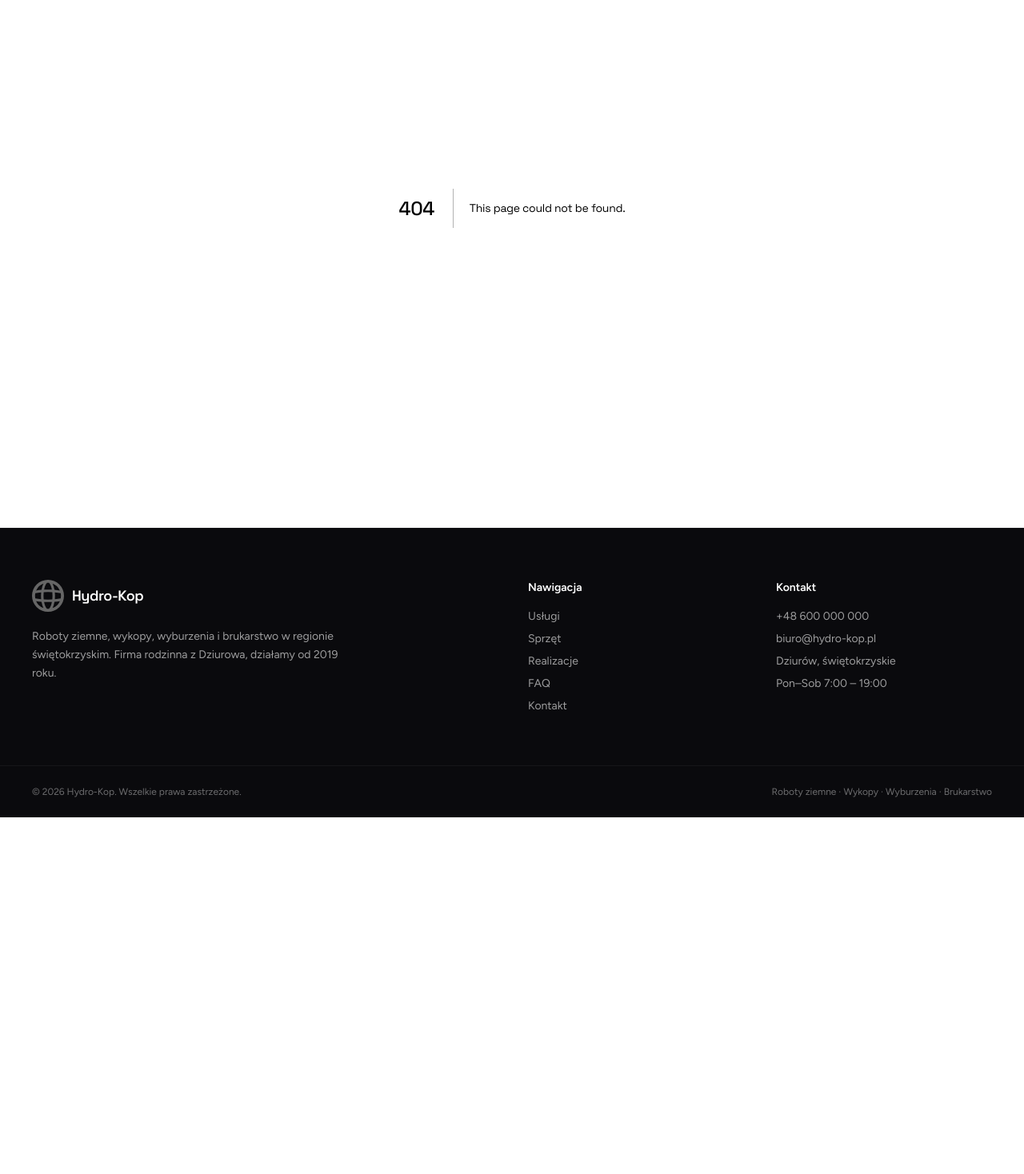
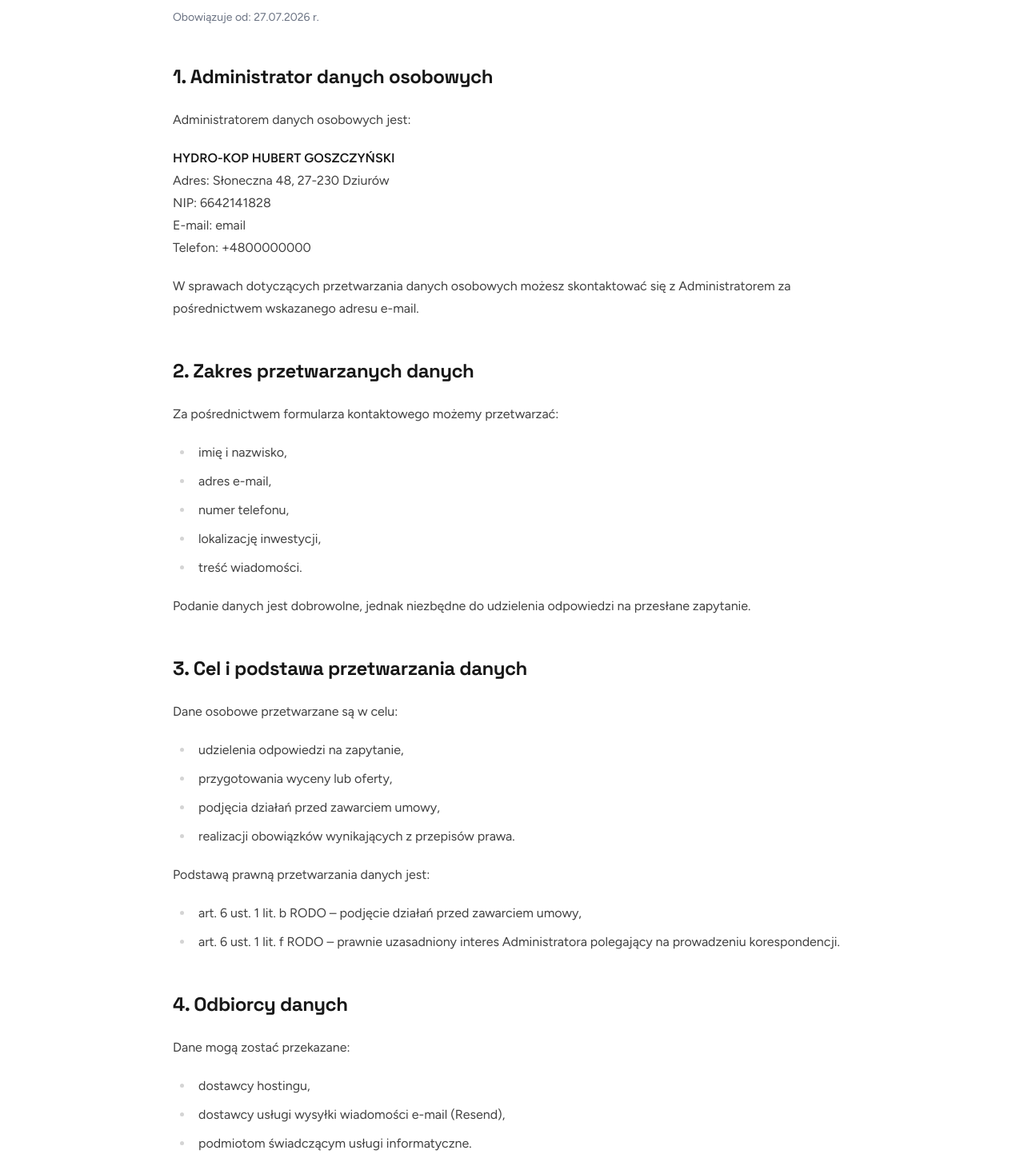
Before and after one commit to Mikolaj982/hydro-kop, a Next.js app: page /polityka-prywatnosci in a window 1280 px wide. Before the commit this address had no page. Shown: the part 140-1608 px from the top of the page at 80% size. Before the commit the page ends 1162 px from the top, so only its background shows below. Built offline with nearby package versions, Linux system fonts and the light colour scheme.

Commit message:
feat: add privacy policy and legal layout

```diff
--- /dev/null
+++ b/app/(legal)/layout.tsx
@@ -0,0 +1,11 @@
+export default function LegalLayout({
+    children,
+}: {
+    children: React.ReactNode;
+}) {
+    return (
+        <main className="min-h-screen">
+            {children}
+        </main>
+    );
+}
--- /dev/null
+++ b/app/(legal)/polityka-prywatnosci/page.tsx
@@ -0,0 +1,10 @@
+import type { Metadata } from "next";
+import { PrivacyPolicy } from "../../../components/sections/PrivacyPolicy";
+
+export const metadata: Metadata = {
+    title: "Polityka Prywatności",
+};
+
+export default function PrivacyPolicyPage() {
+    return <PrivacyPolicy />;
+}
--- /dev/null
+++ b/app/(site)/layout.tsx
@@ -0,0 +1,16 @@
+import { Footer } from "@/components/layout/Footer/Footer";
+import Nav from "@/components/layout/Nav/Nav";
+
+export default function SiteLayout({
+    children,
+}: {
+    children: React.ReactNode;
+}) {
+    return (
+        <>
+            <Nav />
+            {children}
+            <Footer />
+        </>
+    );
+}
--- a/app/globals.css
+++ b/app/globals.css
@@ -1,6 +1,7 @@
 @import "tailwindcss";
 @import "tw-animate-css";
 @import "shadcn/tailwind.css";
+@plugin "@tailwindcss/typography";
 
 @custom-variant dark (&:is(.dark *));
 
--- a/app/layout.tsx
+++ b/app/layout.tsx
@@ -3,20 +3,10 @@ import { Figtree, Space_Grotesk } from "next/font/google";
 import "./globals.css";
 import { cn } from "@/lib/utils";
 import { SITE_URL } from "@/data/content";
-import Nav from "@/components/layout/Nav/Nav";
-import { Footer } from "@/components/layout/Footer/Footer";
+import { Toaster } from "sonner";
 
 const figtree = Figtree({ subsets: ["latin", "latin-ext"], variable: "--font-sans" });
 const spaceGrotesk = Space_Grotesk({ subsets: ["latin", "latin-ext"], variable: "--font-display" });
-// const geistSans = Geist({
-//   variable: "--font-geist-sans",
-//   subsets: ["latin"],
-// });
-
-// const geistMono = Geist_Mono({
-//   variable: "--font-geist-mono",
-//   subsets: ["latin"],
-// });
 
 export const metadata: Metadata = {
   metadataBase: new URL(SITE_URL),
@@ -117,9 +107,8 @@ export default function RootLayout({
       className={cn("h-full", "antialiased", "font-sans", figtree.variable, spaceGrotesk.variable)}
     >
       <body className="min-h-full flex flex-col">
-        <Nav />
         {children}
-        <Footer />
+        <Toaster richColors />
       </body>
     </html>
   );
--- a/components/layout/Footer/Footer.tsx
+++ b/components/layout/Footer/Footer.tsx
@@ -1,6 +1,7 @@
 import { EMAIL, PHONE, PHONE_HREF } from "@/data/content";
 import Image from "next/image";
 import logoMark from '@/public/images/globe.svg';
+import Link from "next/link";
 
 export const Footer = () => (
     <footer className="bg-ink text-white/60 border-t border-white/5">
@@ -31,6 +32,19 @@ export const Footer = () => (
                     <li>Pon–Sob 7:00 – 19:00</li>
                 </ul>
             </div>
+            <div>
+                <p className="text-white text-sm font-semibold mb-4">Informacje</p>
+                <ul className="space-y-2 text-sm">
+                    <li>
+                        <Link
+                            href="/polityka-prywatnosci"
+                            className="hover:text-yellow transition-colors"
+                        >
+                            Polityka prywatności
+                        </Link>
+                    </li>
+                </ul>
+            </div>
         </div>
         <div className="border-t border-white/5">
             <div className="container-x py-6 flex flex-col md:flex-row justify-between gap-3 text-xs text-white/40">
--- a/components/sections/Contact/Contact.tsx
+++ b/components/sections/Contact/Contact.tsx
@@ -7,7 +7,8 @@ import { Field } from "@/components/ui/Field";
 import { SectionLabel } from "@/components/ui/SectionLabel";
 import { EMAIL, PHONE, PHONE_HREF } from "@/data/content";
 import { Clock, Mail, MapPin, Phone, Send } from "lucide-react";
-import { useState } from "react";
+import { toast } from "sonner";
+import Link from "next/link";
 
 export const Contact = () => {
     const {
@@ -17,15 +18,14 @@ export const Contact = () => {
         reset,
     } = useForm<ContactFormValues>({ resolver: zodResolver(contactFormSchema) });
 
-    const [status, setStatus] = useState<"idle" | "success" | "error">("idle");
 
     const onSubmit = async (data: ContactFormValues) => {
         const result = await sendContactForm(data);
         if (result.success) {
-            setStatus("success");
+            toast.success("Wiadomość została wysłana");
             reset();
         } else {
-            setStatus("error");
+            toast.error("Nie udało się wysłać wiadomości");
         }
     };
 
@@ -122,7 +122,18 @@ export const Contact = () => {
                                 <div className="sm:col-span-2">
                                     <label className="flex items-start gap-2 text-xs text-white/60">
                                         <input type="checkbox" {...register("consent")} className="mt-0.5" />
-                                        Zgadzam się na przetwarzanie danych osobowych w celu kontaktu i przygotowania wyceny.
+                                        <span>
+                                            Zapoznałem(-am) się z{" "}
+                                            <Link
+                                                href="/polityka-prywatnosci"
+                                                target="_blank"
+                                                className="underline hover:text-yellow"
+                                            >
+                                                Polityką Prywatności
+                                            </Link>{" "}
+                                            i wyrażam zgodę na przetwarzanie moich danych osobowych w celu udzielenia
+                                            odpowiedzi na przesłane zapytanie oraz przygotowania wyceny.
+                                        </span>
                                     </label>
                                     {errors.consent && <p className="mt-1 text-xs text-red-400">{errors.consent.message}</p>}
                                 </div>
--- /dev/null
+++ b/components/sections/PrivacyPolicy.tsx
@@ -0,0 +1,162 @@
+export const PrivacyPolicy = () => {
+  return (
+    <section className="mx-auto max-w-4xl px-6 py-20">
+      <div className="prose prose-neutral max-w-none">
+        <h1>Polityka prywatności</h1>
+
+        <p className="text-sm text-gray-500">
+          Obowiązuje od: 27.07.2026 r.
+        </p>
+
+        <h2>1. Administrator danych osobowych</h2>
+
+        <p>
+          Administratorem danych osobowych jest:
+        </p>
+
+        <p>
+          <strong>HYDRO-KOP HUBERT GOSZCZYŃSKI</strong>
+          <br />
+          Adres: Słoneczna 48, 27-230 Dziurów
+          <br />
+          NIP: 6642141828
+          <br />
+          E-mail: email
+          <br />
+          Telefon: +4800000000
+        </p>
+
+        <p>
+          W sprawach dotyczących przetwarzania danych osobowych możesz
+          skontaktować się z Administratorem za pośrednictwem wskazanego
+          adresu e-mail.
+        </p>
+
+        <h2>2. Zakres przetwarzanych danych</h2>
+
+        <p>
+          Za pośrednictwem formularza kontaktowego możemy przetwarzać:
+        </p>
+
+        <ul>
+          <li>imię i nazwisko,</li>
+          <li>adres e-mail,</li>
+          <li>numer telefonu,</li>
+          <li>lokalizację inwestycji,</li>
+          <li>treść wiadomości.</li>
+        </ul>
+
+        <p>
+          Podanie danych jest dobrowolne, jednak niezbędne do udzielenia
+          odpowiedzi na przesłane zapytanie.
+        </p>
+
+        <h2>3. Cel i podstawa przetwarzania danych</h2>
+
+        <p>Dane osobowe przetwarzane są w celu:</p>
+
+        <ul>
+          <li>udzielenia odpowiedzi na zapytanie,</li>
+          <li>przygotowania wyceny lub oferty,</li>
+          <li>podjęcia działań przed zawarciem umowy,</li>
+          <li>realizacji obowiązków wynikających z przepisów prawa.</li>
+        </ul>
+
+        <p>Podstawą prawną przetwarzania danych jest:</p>
+
+        <ul>
+          <li>
+            art. 6 ust. 1 lit. b RODO – podjęcie działań przed zawarciem umowy,
+          </li>
+          <li>
+            art. 6 ust. 1 lit. f RODO – prawnie uzasadniony interes
+            Administratora polegający na prowadzeniu korespondencji.
+          </li>
+        </ul>
+
+        <h2>4. Odbiorcy danych</h2>
+
+        <p>Dane mogą zostać przekazane:</p>
+
+        <ul>
+          <li>dostawcy hostingu,</li>
+          <li>dostawcy usługi wysyłki wiadomości e-mail (Resend),</li>
+          <li>podmiotom świadczącym usługi informatyczne.</li>
+        </ul>
+        <p>
+          Część odbiorców (w szczególności dostawca usługi wysyłki wiadomości e-mail Resend) może
+          przetwarzać dane poza Europejskim Obszarem Gospodarczym, w tym w Stanach Zjednoczonych.
+          W takich przypadkach przekazanie danych odbywa się na podstawie standardowych klauzul
+          umownych (Standard Contractual Clauses) zatwierdzonych przez Komisję Europejską,
+          zapewniających odpowiedni poziom ochrony danych.
+        </p>
+        <p>
+          Dane mogą zostać udostępnione również organom publicznym, jeżeli
+          obowiązek taki wynika z przepisów prawa.
+        </p>
+
+        <h2>5. Okres przechowywania danych</h2>
+
+        <p>Dane przechowywane są przez okres niezbędny do:</p>
+
+        <ul>
+          <li>udzielenia odpowiedzi na zapytanie,</li>
+          <li>prowadzenia dalszej korespondencji,</li>
+          <li>dochodzenia lub obrony roszczeń,</li>
+          <li>realizacji obowiązków wynikających z przepisów prawa.</li>
+        </ul>
+
+        <h2>6. Prawa użytkownika</h2>
+
+        <p>Masz prawo do:</p>
+
+        <ul>
+          <li>dostępu do swoich danych,</li>
+          <li>ich sprostowania,</li>
+          <li>usunięcia danych,</li>
+          <li>ograniczenia przetwarzania,</li>
+          <li>przenoszenia danych,</li>
+          <li>wniesienia sprzeciwu wobec przetwarzania danych,</li>
+          <li>
+            wniesienia skargi do Prezesa Urzędu Ochrony Danych Osobowych.
+          </li>
+        </ul>
+
+        <h2>7. Dobrowolność podania danych</h2>
+
+        <p>
+          Podanie danych jest dobrowolne, jednak ich brak może uniemożliwić
+          udzielenie odpowiedzi na przesłane zapytanie lub przygotowanie oferty.
+        </p>
+
+        <h2>8. Pliki cookies</h2>
+
+        <p>
+          Serwis wykorzystuje wyłącznie pliki cookies niezbędne do prawidłowego
+          działania strony.
+        </p>
+
+        <p>
+          W przypadku wdrożenia narzędzi analitycznych lub marketingowych treść
+          niniejszej polityki zostanie odpowiednio zaktualizowana.
+        </p>
+
+        <h2>9. Bezpieczeństwo danych</h2>
+
+        <p>
+          Administrator stosuje odpowiednie środki techniczne i organizacyjne
+          zapewniające ochronę danych osobowych przed ich utratą,
+          nieuprawnionym dostępem lub ujawnieniem.
+        </p>
+
+        <h2>10. Zmiany polityki prywatności</h2>
+
+        <p>
+          Administrator zastrzega sobie prawo do wprowadzania zmian w niniejszej
+          Polityce prywatności. Aktualna wersja dokumentu jest zawsze dostępna
+          na tej stronie.
+        </p>
+      </div>
+    </section>
+  );
+};
--- a/package.json
+++ b/package.json
@@ -20,12 +20,14 @@
     "react-hook-form": "^7.83.0",
     "resend": "^6.18.0",
     "shadcn": "^4.14.0",
+    "sonner": "^2.0.7",
     "tailwind-merge": "^3.6.0",
     "tw-animate-css": "^1.4.0",
     "zod": "^4.4.3"
   },
   "devDependencies": {
     "@tailwindcss/postcss": "^4",
+    "@tailwindcss/typography": "^0.5.20",
     "@types/node": "^20",
     "@types/react": "^19",
     "@types/react-dom": "^19",
```
Also changed, not shown: app/(site)/page.tsx (renamed from app/page.tsx), 1 other file (tests, documents, lock files or other folders).
